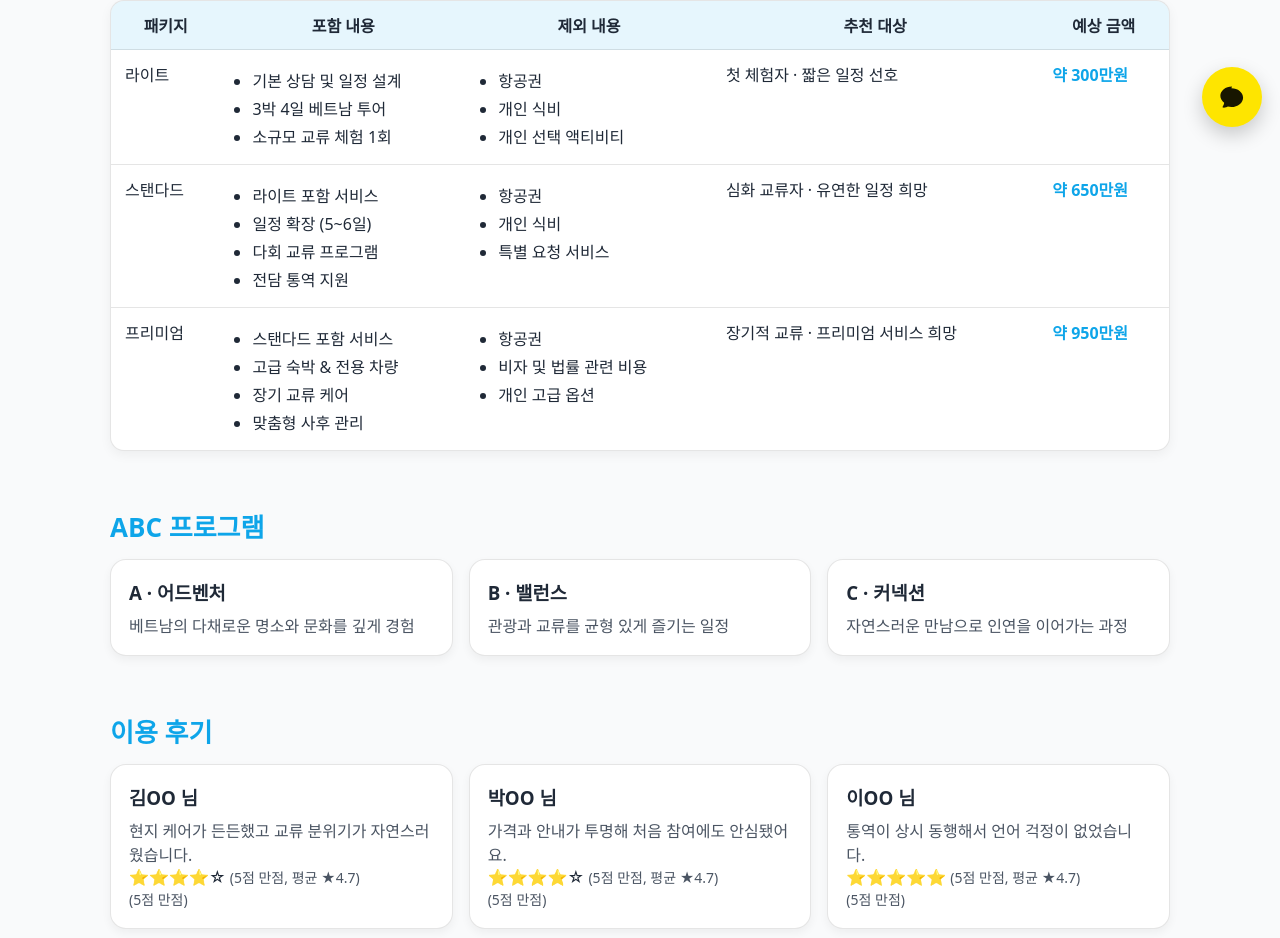
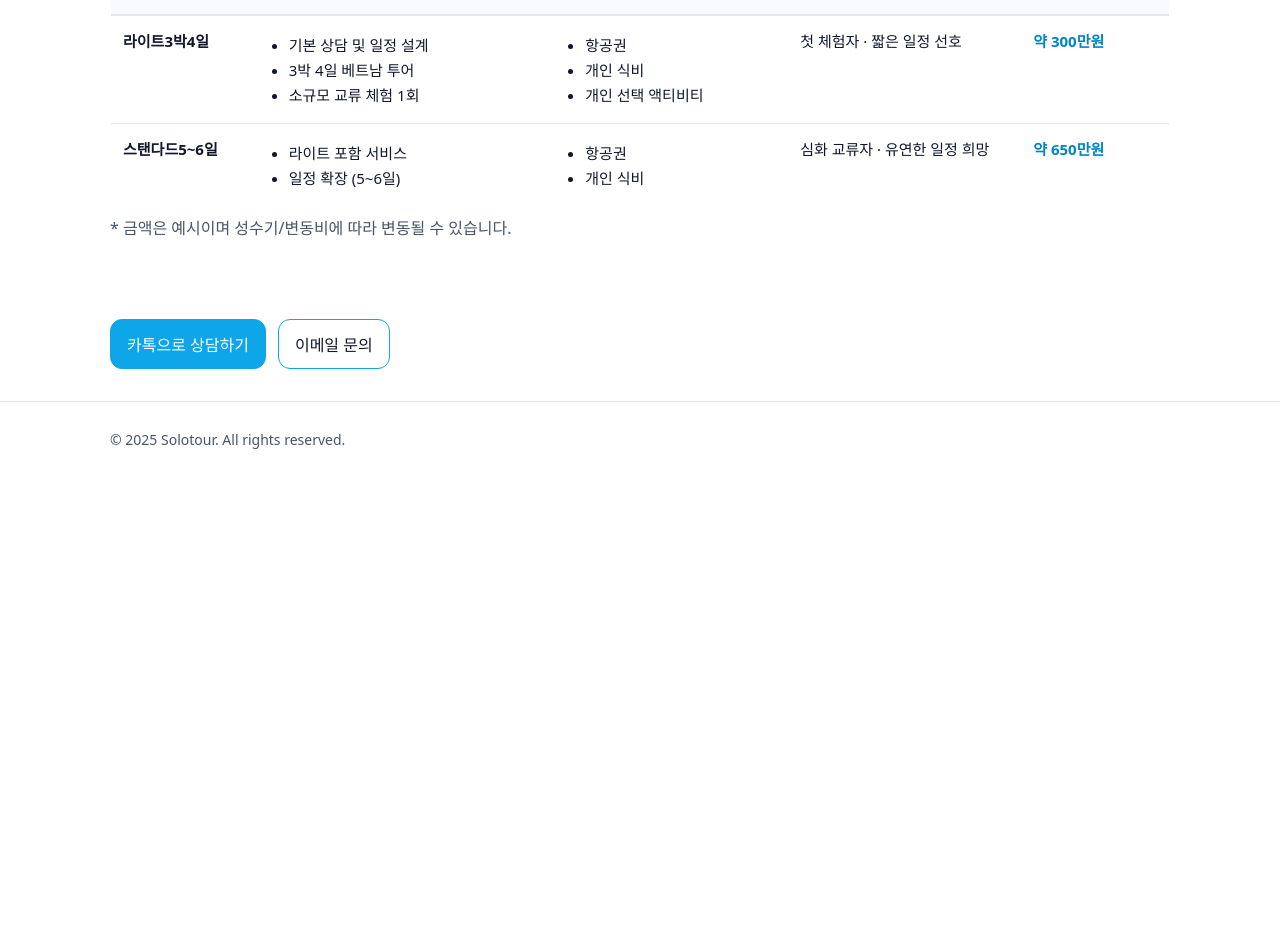
Before and after one commit to rlaehddud602/solotour-site, a plain HTML site: page index.html in a window 1280 px wide. Shown: the part 655-1593 px from the top of the page. After the commit the page ends 1132 px from the top, so only its background shows below. Drawn offline with Linux system fonts and the light colour scheme; a web font is replaced by a local one.

Commit message:
Update index.html

```diff
--- a/index.html
+++ b/index.html
@@ -1,285 +1,226 @@
-<!DOCTYPE html>
+<!doctype html>
 <html lang="ko">
 <head>
   <meta charset="utf-8" />
   <meta name="viewport" content="width=device-width, initial-scale=1" />
-  <title>Solotour | 특별한 만남을 품은 베트남 여행</title>
-  <meta name="description" content="여행사 형태로 운영되는 특별 맞춤형 베트남 여행 & 교류 프로그램" />
-  <link rel="preconnect" href="https://fonts.googleapis.com">
-  <link rel="preconnect" href="https://fonts.gstatic.com" crossorigin>
-  <link href="https://fonts.googleapis.com/css2?family=Pretendard:wght@400;600;700&display=swap" rel="stylesheet">
+  <title>Solotour | 특별한 베트남 맞춤투어</title>
+  <meta name="description" content="솔로투어 | 가벼운 체험부터 심화 교류까지, 베트남 맞춤 일정 설계" />
+  <meta name="format-detection" content="telephone=no" />
+  <meta name="theme-color" content="#0ea5e9" />
+
   <style>
+    /* =========================
+       Base / Theme
+    ==========================*/
     :root{
-      --bg:#f9fafb;--fg:#1f2937;--muted:#4b5563;--card:#ffffff;--line:rgba(0,0,0,.1);
-      --brand:#0ea5e9;--brand2:#38bdf8;--accent:#fee500
+      --bg:#ffffff;--tx:#0f172a;--tx-sub:#475569;--brand:#0ea5e9;--brand-dark:#0284c7;--line:#e5e7eb;--card:#f8fafc;
+      --maxw:1100px;
     }
     *{box-sizing:border-box}
-    html{scroll-behavior:smooth}
-    body{margin:0;font-family:'Pretendard',system-ui,-apple-system,sans-serif;color:var(--fg);background:var(--bg)}
-    .container{max-width:1100px;margin:0 auto;padding:28px 20px 120px}
-    header{display:flex;justify-content:space-between;align-items:center;gap:12px}
-    .logo{display:flex;align-items:center;gap:10px;text-decoration:none;color:var(--fg)}
-    .logo-badge{width:36px;height:36px;border-radius:12px;background:linear-gradient(135deg,var(--brand),var(--brand2));display:grid;place-items:center;font-weight:900;color:#fff}
-    .logo span{font-weight:800}
-    nav a{color:var(--brand);text-decoration:none;margin-left:16px;font-weight:600}
-    nav a:hover{color:var(--brand2)}
+    html,body{margin:0;padding:0;background:var(--bg);color:var(--tx);
+      font-family:system-ui,-apple-system,Segoe UI,Roboto,Apple SD Gothic Neo,Noto Sans KR,Malgun Gothic,Arial;}
+    a{color:inherit;text-decoration:none}
+    img{max-width:100%;height:auto;display:block}
+    .container{max-width:var(--maxw);margin:0 auto;padding:0 20px}
 
-    .hero{margin-top:44px;display:grid;grid-template-columns:1fr 1fr;gap:28px;align-items:center}
-    .hero h1{font-size:clamp(28px,5vw,44px);line-height:1.2;margin:0}
-    .hero p{color:var(--muted);margin:12px 0 18px}
-    .cta{display:flex;gap:12px}
-    .btn{padding:12px 16px;border-radius:12px;text-decoration:none;font-weight:700;display:inline-flex;align-items:center;gap:8px}
-    .btn-primary{background:linear-gradient(90deg,var(--brand),var(--brand2));color:#fff}
-    .btn-secondary{background:rgba(14,165,233,.08);color:var(--brand);border:1px solid var(--brand)}
+    /* =========================
+       Header / Nav
+    ==========================*/
+    header{position:sticky;top:0;z-index:50;background:rgba(255,255,255,.9);backdrop-filter:saturate(150%) blur(6px);border-bottom:1px solid var(--line)}
+    .nav{display:flex;align-items:center;justify-content:space-between;height:64px}
+    .brand{font-weight:800;letter-spacing:.3px}
+    .brand b{color:var(--brand)}
+    .nav a.btn{padding:10px 14px;border:1px solid var(--brand);border-radius:12px}
+    .nav a.btn:hover{background:var(--brand);color:#fff}
 
-    .section{margin-top:56px;scroll-margin-top:80px}
-    .section h2{margin-bottom:14px;font-size:26px;color:var(--brand)}
-    .grid3{display:grid;grid-template-columns:repeat(3,1fr);gap:16px}
-    .card{background:var(--card);border:1px solid var(--line);border-radius:16px;padding:18px;box-shadow:0 4px 10px rgba(0,0,0,.05)}
-    .card h3{margin:0 0 8px;color:var(--fg)}
-    .card p{margin:0;color:var(--muted)}
+    /* =========================
+       Hero
+    ==========================*/
+    .hero{padding:56px 0 24px;background:linear-gradient(180deg,#eef9ff,transparent)}
+    .hero h1{font-size:clamp(26px,5.2vw,44px);margin:0 0 10px 0}
+    .hero p{color:var(--tx-sub);font-size:clamp(14px,2.5vw,18px);margin:0}
+    .cta{margin-top:18px;display:flex;gap:10px;flex-wrap:wrap}
+    .btn-primary{background:var(--brand);color:#fff;padding:12px 16px;border-radius:12px;border:1px solid var(--brand)}
+    .btn-line{border:1px solid var(--brand);padding:12px 16px;border-radius:12px}
 
-    table{width:100%;border-collapse:separate;border-spacing:0;overflow:hidden;border-radius:14px;border:1px solid var(--line);background:var(--card);box-shadow:0 4px 12px rgba(0,0,0,.05)}
-    th,td{padding:12px 14px;border-bottom:1px solid var(--line);vertical-align:top}
-    th{background:rgba(14,165,233,.1);color:var(--fg)}
-    tr:last-child td{border-bottom:none}
-    .price{font-weight:800;color:var(--brand)}
-    ul{margin:6px 0 0 18px;padding:0}
-    li{margin-bottom:4px}
+    /* =========================
+       Section
+    ==========================*/
+    section{padding:32px 0}
+    h2{font-size:clamp(22px,3.5vw,32px);margin:0 0 14px 0}
+    .muted{color:var(--tx-sub)}
+    .card{background:var(--card);border:1px solid var(--line);border-radius:16px;padding:16px}
 
-    .footer{margin-top:48px;color:var(--muted);font-size:14px;display:flex;justify-content:space-between;flex-wrap:wrap}
-    .footer a{color:var(--brand)}
+    /* =========================
+       Responsive table → cards
+    ==========================*/
+    .pricing-table{width:100%;border-collapse:collapse;font-size:15px;background:#fff;border:1px solid var(--line);border-radius:16px;overflow:hidden}
+    .pricing-table thead th{background:#f8fafc;border-bottom:2px solid var(--line);text-align:left;padding:14px 12px}
+    .pricing-table td{border-bottom:1px solid var(--line);padding:14px 12px;vertical-align:top}
+    .pkg-title{font-weight:800}
+    .price{color:var(--brand-dark);font-weight:800}
+    .bul{margin:0;padding-left:18px}
+    .bul li{margin:4px 0}
 
-    .kakao-fab{position:fixed;right:18px;bottom:18px;z-index:9999;display:inline-flex;align-items:center;justify-content:center;width:60px;height:60px;border-radius:50%;background:var(--accent);color:#181600;text-decoration:none;box-shadow:0 8px 20px rgba(0,0,0,.2)}
-    .kakao-icon{width:28px;height:28px}
-    .pagination{display:flex;gap:8px;justify-content:center;margin-top:18px}
-    .pagination button{padding:8px 12px;border:1px solid var(--line);border-radius:10px;background:var(--card);cursor:pointer}
-    .pagination button.active{border-color:var(--brand);color:#fff;background:linear-gradient(90deg,var(--brand),var(--brand2))}
-    @media(max-width:720px){.hero{grid-template-columns:1fr}.grid3{grid-template-columns:1fr}.kakao-fab{width:56px;height:56px;right:14px;bottom:14px}}
+    @media (min-width:900px){
+      .col--pkg{width:120px}.col--inc{width:28%}.col--exc{width:22%}.col--rec{width:22%}.col--price{width:120px}
+    }
+    @media (max-width:899.98px){
+      .pricing-table thead{display:none}
+      .pricing-table,tr,td{display:block;width:100%}
+      .pricing-table{border:none}
+      .pricing-table tr{border:1px solid var(--line);border-radius:16px;margin:0 0 14px 0;box-shadow:0 4px 14px rgba(0,0,0,.04)}
+      .pricing-table td{border-bottom:none;padding:10px 12px}
+      .cell{display:flex;gap:10px}
+      .cell:before{content:attr(data-label);flex:0 0 84px;color:var(--tx-sub);font-weight:700}
+      .cell__title{font-weight:800;font-size:18px}
+      .badge{display:inline-block;padding:3px 8px;border-radius:999px;border:1px solid var(--line);font-size:12px;margin-left:6px;color:var(--tx-sub)}
+      .price{font-size:20px}
+    }
+
+    /* =========================
+       Footer
+    ==========================*/
+    footer{padding:28px 0;border-top:1px solid var(--line);color:var(--tx-sub);font-size:14px}
   </style>
 </head>
 <body>
-  <div class="container">
+
+  <!-- Header -->
   <header>
-      <a class="logo" href="#"><div class="logo-badge">S</div><span>Solotour</span></a>
+    <div class="container nav">
+      <div class="brand">Solo<b>tour</b></div>
       <nav>
-        <a href="#steps">여행절차</a>
-        <a href="#packages">여행상품</a>
-        <a href="#reviews">리뷰</a>
-        <a href="#abc">ABC</a>
+        <a href="#products" class="btn">여행 상품 보기</a>
       </nav>
+    </div>
   </header>
 
+  <!-- Hero -->
   <section class="hero">
-      <div>
-        <h1>여행과 만남이 함께하는 <span style="background:linear-gradient(90deg,var(--brand),var(--brand2));-webkit-background-clip:text;color:transparent">특별한 베트남 여정</span></h1>
-        <p>단순한 관광을 넘어, 현지 문화와 사람을 깊이 경험할 수 있는 맞춤 여행. 따뜻한 인연이 시작되는 순간까지 Solotour가 함께합니다.</p>
+    <div class="container">
+      <h1>특별한 베트남 맞춤투어</h1>
+      <p>가벼운 첫 체험부터 심화 교류까지. 일정 설계부터 현지 진행까지 전담 지원합니다.</p>
       <div class="cta">
-          <a href="#packages" class="btn btn-primary">여행 상품 보기</a>
-          <a href="#steps" class="btn btn-secondary">진행 절차 확인</a>
+        <a href="#products" class="btn-primary">여행 상품 보기</a>
+        <a href="http://pf.kakao.com/_SlsNn/chat" target="_blank" rel="noopener" class="btn-line">카카오 문의</a>
       </div>
-      </div>
-      <div class="card">
-        <h3>솔로투어만의 장점</h3>
-        <p>✔ 여행사 등록 기반의 안정성<br>✔ 현지 전담 케어와 안전 보장<br>✔ 투명한 가격과 단계별 안내<br>✔ 자연스러운 교류와 만남</p>
     </div>
   </section>
 
-    <section id="steps" class="section">
-      <h2>여행 절차</h2>
-      <div class="grid3">
-        <div class="card"><h3>Step 1 · 준비</h3><p>여행 상담과 맞춤 일정 설계, 사전 안내</p></div>
-        <div class="card"><h3>Step 2 · 현지 체험</h3><p>베트남 주요 도시 투어, 소그룹 만남 프로그램</p></div>
-        <div class="card"><h3>Step 3 · 사후 케어</h3><p>여행 종료 후 후속 상담, 장기적 교류 지원</p></div>
+  <!-- 간단 소개 -->
+  <section>
+    <div class="container">
+      <div class="card">
+        <strong>왜 솔로투어인가?</strong>
+        <ul class="bul" style="margin-top:8px">
+          <li>목적/일정/예산에 맞춘 1:1 일정 설계</li>
+          <li>현지 파트너와 안전/품질 관리</li>
+          <li>여행 종료 후에도 후속 상담 지원</li>
+        </ul>
+      </div>
     </div>
   </section>
 
-    <section id="packages" class="section">
+  <!-- 여행 상품 (반응형 표 → 모바일 카드) -->
+  <section id="products">
+    <div class="container">
       <h2>여행 상품</h2>
-      <table>
-        <thead><tr><th>패키지</th><th>포함 내용</th><th>제외 내용</th><th>추천 대상</th><th>예상 금액</th></tr></thead>
+
+      <table class="pricing-table" aria-label="여행 상품 목록">
+        <thead>
+          <tr>
+            <th class="col--pkg">패키지</th>
+            <th class="col--inc">포함 내용</th>
+            <th class="col--exc">제외 내용</th>
+            <th class="col--rec">추천 대상</th>
+            <th class="col--price">예상 금액</th>
+          </tr>
+        </thead>
         <tbody>
+          <!-- 라이트 -->
           <tr>
-            <td>라이트</td>
-            <td>
-              <ul>
+            <td class="pkg-title cell" data-label="패키지">
+              <span class="cell__title">라이트</span><span class="badge">3박4일</span>
+            </td>
+            <td class="cell" data-label="포함 내용">
+              <ul class="bul">
                 <li>기본 상담 및 일정 설계</li>
                 <li>3박 4일 베트남 투어</li>
                 <li>소규모 교류 체험 1회</li>
               </ul>
             </td>
-            <td>
-              <ul>
+            <td class="cell" data-label="제외 내용">
+              <ul class="bul">
                 <li>항공권</li>
                 <li>개인 식비</li>
                 <li>개인 선택 액티비티</li>
               </ul>
             </td>
-            <td>첫 체험자 · 짧은 일정 선호</td>
-            <td class="price">약 300만원</td>
+            <td class="cell" data-label="추천 대상">첫 체험자 · 짧은 일정 선호</td>
+            <td class="cell" data-label="예상 금액"><div class="price">약 300만원</div></td>
           </tr>
+
+          <!-- 스탠다드 -->
           <tr>
-            <td>스탠다드</td>
-            <td>
-              <ul>
+            <td class="pkg-title cell" data-label="패키지">
+              <span class="cell__title">스탠다드</span><span class="badge">5~6일</span>
+            </td>
+            <td class="cell" data-label="포함 내용">
+              <ul class="bul">
                 <li>라이트 포함 서비스</li>
                 <li>일정 확장 (5~6일)</li>
-                <li>다회 교류 프로그램</li>
-                <li>전담 통역 지원</li>
               </ul>
             </td>
-            <td>
-              <ul>
+            <td class="cell" data-label="제외 내용">
+              <ul class="bul">
                 <li>항공권</li>
                 <li>개인 식비</li>
-                <li>특별 요청 서비스</li>
               </ul>
             </td>
-            <td>심화 교류자 · 유연한 일정 희망</td>
-            <td class="price">약 650만원</td>
+            <td class="cell" data-label="추천 대상">심화 교류자 · 유연한 일정 희망</td>
+            <td class="cell" data-label="예상 금액"><div class="price">약 650만원</div></td>
           </tr>
-          <tr>
-            <td>프리미엄</td>
-            <td>
-              <ul>
-                <li>스탠다드 포함 서비스</li>
-                <li>고급 숙박 & 전용 차량</li>
-                <li>장기 교류 케어</li>
-                <li>맞춤형 사후 관리</li>
-              </ul>
-            </td>
-            <td>
-              <ul>
-                <li>항공권</li>
-                <li>비자 및 법률 관련 비용</li>
-                <li>개인 고급 옵션</li>
-              </ul>
-            </td>
-            <td>장기적 교류 · 프리미엄 서비스 희망</td>
-            <td class="price">약 950만원</td>
-          </tr>
+
+          <!-- 필요 시 더 추가 -->
         </tbody>
       </table>
-    </section>
 
-    <section id="abc" class="section">
-      <h2>ABC 프로그램</h2>
-      <div class="grid3">
-        <div class="card"><h3>A · 어드벤처</h3><p>베트남의 다채로운 명소와 문화를 깊게 경험</p></div>
-        <div class="card"><h3>B · 밸런스</h3><p>관광과 교류를 균형 있게 즐기는 일정</p></div>
-        <div class="card"><h3>C · 커넥션</h3><p>자연스러운 만남으로 인연을 이어가는 과정</p></div>
+      <p class="muted" style="margin-top:8px">* 금액은 예시이며 성수기/변동비에 따라 변동될 수 있습니다.</p>
     </div>
   </section>
 
-    <section id="reviews" class="section">
-      <h2>이용 후기</h2>
-      <div id="reviews-container" class="grid3"></div>
-      <div class="pagination" id="pagination"></div>
+  <!-- CTA -->
+  <section>
+    <div class="container" style="display:flex;gap:12px;flex-wrap:wrap">
+      <a href="http://pf.kakao.com/_SlsNn/chat" target="_blank" rel="noopener" class="btn-primary">카톡으로 상담하기</a>
+      <a href="mailto:solotourvt@gmail.com" class="btn-line">이메일 문의</a>
+    </div>
   </section>
 
-    <section class="footer">
-      <div>© <span id="y"></span> Solotour. All rights reserved.</div>
-      <div>문의: <a href="mailto:solotourvt@gmail.com">solotourvt@gmail.com</a></div>
-    </section>
+  <!-- Footer -->
+  <footer>
+    <div class="container">
+      © <span id="y"></span> Solotour. All rights reserved.
     </div>
-
-  <!-- Kakao 단일 FAB -->
-  <a class="kakao-fab" href="http://pf.kakao.com/_SlsNn/chat" target="_blank" rel="noopener" aria-label="카카오 채팅 열기" title="카카오 채팅 열기">
-    <svg class="kakao-icon" viewBox="0 0 24 24" fill="currentColor" aria-hidden="true"><path d="M12 3C6.477 3 2 6.613 2 11c0 2.37 1.264 4.492 3.291 5.965-.076.777-.407 2.08-1.34 3.42-.195.277-.05.665.275.7 1.76.196 3.233-.39 4.17-.924.975.258 2.022.4 3.104.4 5.523 0 10-3.612 10-8s-4.477-8-10-8z"/></svg>
-  </a>
+  </footer>
 
   <script>
-    // 연도 표기
+    // 현재 년도 표기
     document.getElementById('y').textContent = new Date().getFullYear();
 
-    // 리뷰 데이터 (40개, 긍정 톤)
-    const reviews = [
-      {name:"김OO", text:"현지 케어가 든든했고 교류 분위기가 자연스러웠습니다."},
-      {name:"박OO", text:"가격과 안내가 투명해 처음 참여에도 안심됐어요."},
-      {name:"이OO", text:"통역이 상시 동행해서 언어 걱정이 없었습니다."},
-      {name:"정OO", text:"동선이 효율적이라 피곤하지 않고 알찼습니다."},
-      {name:"최OO", text:"맞춤 일정이 제 취향에 딱 맞았어요."},
-      {name:"윤OO", text:"사후 케어로 이후 문의도 빠르게 해결됐어요."},
-      {name:"한OO", text:"소규모 교류라 편안하고 예의 바른 분위기였습니다."},
-      {name:"서OO", text:"숙소와 차량이 쾌적해 여행의 질이 높았어요."},
-      {name:"오OO", text:"문화 체험과 교류가 균형 있게 구성돼 만족했습니다."},
-      {name:"조OO", text:"처음부터 끝까지 친절하고 전문적으로 진행됐습니다."},
-      {name:"신OO", text:"여행 일정이 알차고 새로운 인연도 만들 수 있었습니다."},
-      {name:"하OO", text:"안전하게 진행되어 신뢰가 갔습니다."},
-      {name:"장OO", text:"편안한 분위기에서 다양한 사람들을 만났습니다."},
-      {name:"임OO", text:"가이드가 친절해 처음부터 끝까지 즐거웠습니다."},
-      {name:"강OO", text:"가격 대비 서비스가 훌륭했습니다."},
-      {name:"문OO", text:"여행 후에도 지속적인 케어가 인상적이었습니다."},
-      {name:"곽OO", text:"프로그램이 세심하게 구성돼 만족했습니다."},
-      {name:"노OO", text:"문화와 관광이 잘 어우러진 경험이었습니다."},
-      {name:"심OO", text:"통역 서비스가 전문적이어서 의사소통이 원활했습니다."},
-      {name:"류OO", text:"전반적으로 여행이 기대 이상이었습니다."},
-      {name:"채OO", text:"현지 전담 케어가 든든했습니다."},
-      {name:"배OO", text:"식사와 체험이 다양해 지루하지 않았습니다."},
-      {name:"송OO", text:"여행과 교류가 자연스럽게 연결돼 좋았습니다."},
-      {name:"유OO", text:"새로운 문화를 배우고 특별한 추억을 남겼습니다."},
-      {name:"남OO", text:"일정이 체계적으로 진행돼 편안했습니다."},
-      {name:"설OO", text:"현지 분위기를 깊이 체험할 수 있었습니다."},
-      {name:"권OO", text:"안내가 친절하고 꼼꼼했습니다."},
-      {name:"마OO", text:"교류 분위기가 따뜻했습니다."},
-      {name:"도OO", text:"여행 내내 안정적이었습니다."},
-      {name:"안OO", text:"새로운 친구들을 만날 수 있어 좋았습니다."},
-      {name:"홍OO", text:"프로그램이 기대 이상이었습니다."},
-      {name:"탁OO", text:"서비스가 신뢰할 만했습니다."},
-      {name:"위OO", text:"다시 참여하고 싶습니다."},
-      {name:"천OO", text:"가성비가 좋았습니다."},
-      {name:"표OO", text:"현지 체험이 특별했습니다."},
-      {name:"전OO", text:"맞춤 케어가 인상적이었습니다."},
-      {name:"손OO", text:"여행 중간중간 배려가 느껴졌습니다."},
-      {name:"허OO", text:"편안하게 즐길 수 있었습니다."},
-      {name:"금OO", text:"문화 교류 경험이 특별했습니다."},
-      {name:"류OO", text:"시야가 넓어지는 경험이었습니다."}
-    ];
-
-    const perPage = 10;
-    let currentPage = 1;
-
-    function renderReviews(page){
-      const container = document.getElementById('reviews-container');
-      container.innerHTML = '';
-      const start = (page-1)*perPage;
-      const end = start+perPage;
-      reviews.slice(start,end).forEach((rv, i)=>{
-        const div = document.createElement('div');
-        div.className = 'card';
-        div.innerHTML = `<h3>${rv.name} 님</h3><p>${rv.text}</p><div class='stars'>⭐️⭐️⭐️⭐️${Math.random()>0.3?'⭐️':'☆'} <span style='color:#4b5563;font-size:14px'>(5점 만점, 평균 ★4.7)</span></div><span style='color:#4b5563;font-size:14px'>(5점 만점)</span></div>`;
-        container.appendChild(div);
-      });
-      renderPagination(page);
-    }
-
-    function renderPagination(page){
-      const pagination = document.getElementById('pagination');
-      pagination.innerHTML = '';
-      const totalPages = Math.ceil(reviews.length / perPage);
-      for(let p=1;p<=totalPages;p++){
-        const btn = document.createElement('button');
-        btn.textContent = p;
-        if(p===page) btn.classList.add('active');
-        btn.onclick = ()=>{ currentPage = p; renderReviews(p); window.scrollTo({top:document.getElementById('reviews').offsetTop-70, behavior:'smooth'}); };
-        pagination.appendChild(btn);
-      }
-    }
-
-    // 초기 렌더
-    renderReviews(currentPage);
-      // 상단 메뉴 앵커 스크롤 보정 (코드돌리기/iframe 환경 포함)
+    // 헤더 내비 스무스 스크롤(외부 링크는 통과)
     (function(){
-      const OFFSET = 80; // 헤더 높이 보정값
-      document.querySelectorAll('header nav a').forEach(a => {
-        a.addEventListener('click', function(e){
+      const OFFSET = 70;
+      document.querySelectorAll('header a[href^="#"]').forEach(a=>{
+        a.addEventListener('click',function(e){
           const href = this.getAttribute('href') || '';
-          if(!href.startsWith('#')) return; // 외부/다른페이지 링크는 통과
+          if(!href.startsWith('#')) return;
           const el = document.querySelector(href);
           if(!el) return;
           e.preventDefault();
           const top = el.getBoundingClientRect().top + window.pageYOffset - OFFSET;
-          window.scrollTo({ top, behavior: 'smooth' });
+          window.scrollTo({ top, behavior:'smooth' });
         });
       });
     })();
```
Lines whose indentation alone changed are shown as unchanged.
